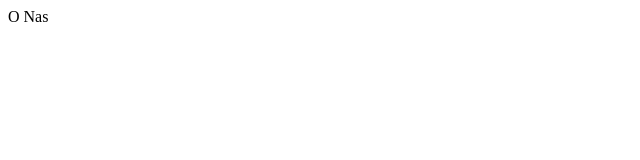
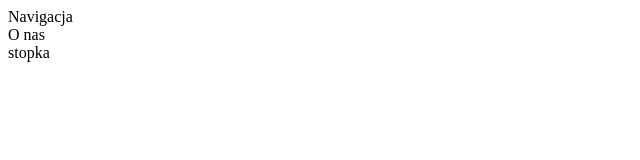
Before and after one commit to JuveAdrian/almet-tig, a React (Create React App) app in the folder almet-tig/: page /o-nas in a window 1280 px wide. Shown: the top 160 px of the page, without its empty margins (0-640 px from the left). Built offline with nearby package versions, Linux system fonts and the light colour scheme.

Commit message:
add footer and navbar to all pages

```diff
--- a/almet-tig/src/components/Footer.js
+++ b/almet-tig/src/components/Footer.js
@@ -9,3 +9,5 @@ class Footer extends React.Component {
         )
     }
 }
+
+export default Footer;
--- a/almet-tig/src/pages/dladomu.js
+++ b/almet-tig/src/pages/dladomu.js
@@ -1,10 +1,15 @@
 import React from 'react';
+
+import Navbar from '../components/Navbar';
+import Footer from '../components/Footer';
 
 class DlaDomu extends React.Component {
     render () {
         return (
             <div>
+                <Navbar />
                 Dla domu
+                <Footer />
             </div>
         )
     }
--- a/almet-tig/src/pages/home.js
+++ b/almet-tig/src/pages/home.js
@@ -1,10 +1,16 @@
 import React from 'react';
+
+import Navbar from '../components/Navbar';
+import Footer from '../components/Footer';
 
 class Home extends React.Component {
     render () {
         return (
             <div>
+
+                <Navbar />
                 Home
+                <Footer />
             </div>
         )
     }
--- a/almet-tig/src/pages/kontakt.js
+++ b/almet-tig/src/pages/kontakt.js
@@ -1,10 +1,15 @@
 import React from 'react';
+
+import Navbar from '../components/Navbar';
+import Footer from '../components/Footer';
 
 class Kontakt extends React.Component {
     render () {
         return (
             <div>
+                <Navbar />
                 Kontakt
+                <Footer />
             </div>
         )
     }
--- a/almet-tig/src/pages/onas.js
+++ b/almet-tig/src/pages/onas.js
@@ -1,10 +1,15 @@
 import React from 'react';
+
+import Navbar from '../components/Navbar';
+import Footer from '../components/Footer';
 
 class Onas extends React.Component {
     render () {
         return (
             <div>
-                O Nas
+                <Navbar />
+                O nas
+                <Footer />
             </div>
         )
     }
--- a/almet-tig/src/pages/projektowanie.js
+++ b/almet-tig/src/pages/projektowanie.js
@@ -1,10 +1,15 @@
 import React from 'react';
+
+import Navbar from '../components/Navbar';
+import Footer from '../components/Footer';
 
 class Projektowanie extends React.Component {
     render () {
         return (
             <div>
+                <Navbar />
                 Projektowanie
+                <Footer />
             </div>
         )
     }
--- a/almet-tig/src/pages/realizacje.js
+++ b/almet-tig/src/pages/realizacje.js
@@ -1,10 +1,15 @@
 import React from 'react';
+
+import Navbar from '../components/Navbar';
+import Footer from '../components/Footer';
 
 class Realizajce extends React.Component {
     render () {
         return (
             <div>
+                <Navbar />
                 Realizajce
+                <Footer />
             </div>
         )
     }
--- a/almet-tig/src/pages/refabrykacja.js
+++ b/almet-tig/src/pages/refabrykacja.js
@@ -1,10 +1,15 @@
 import React from 'react';
+
+import Navbar from '../components/Navbar';
+import Footer from '../components/Footer';
 
 class Refabrykacja extends React.Component {
     render () {
         return (
             <div>
+                <Navbar />
                 Refabrykacja
+                <Footer />
             </div>
         )
     }
```
